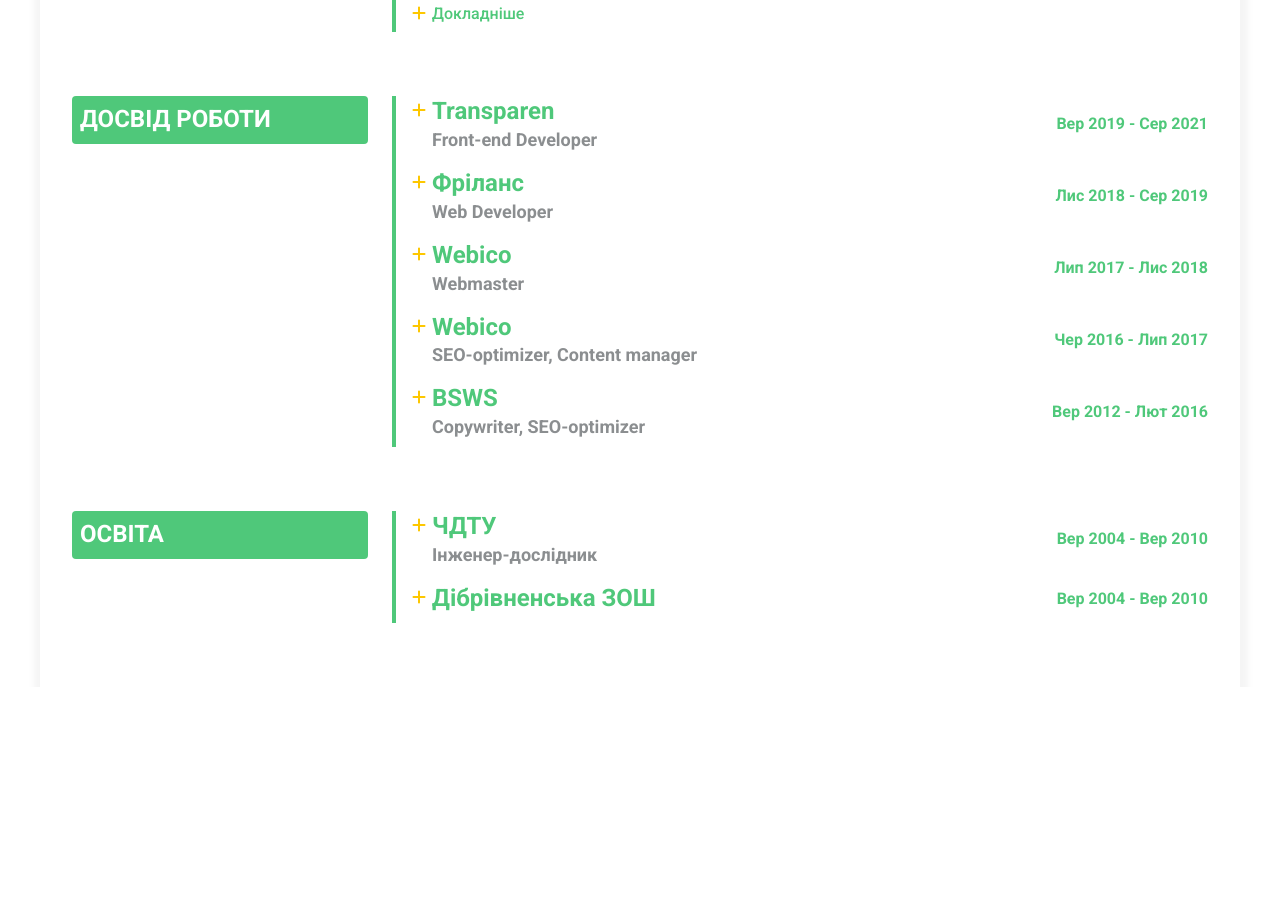
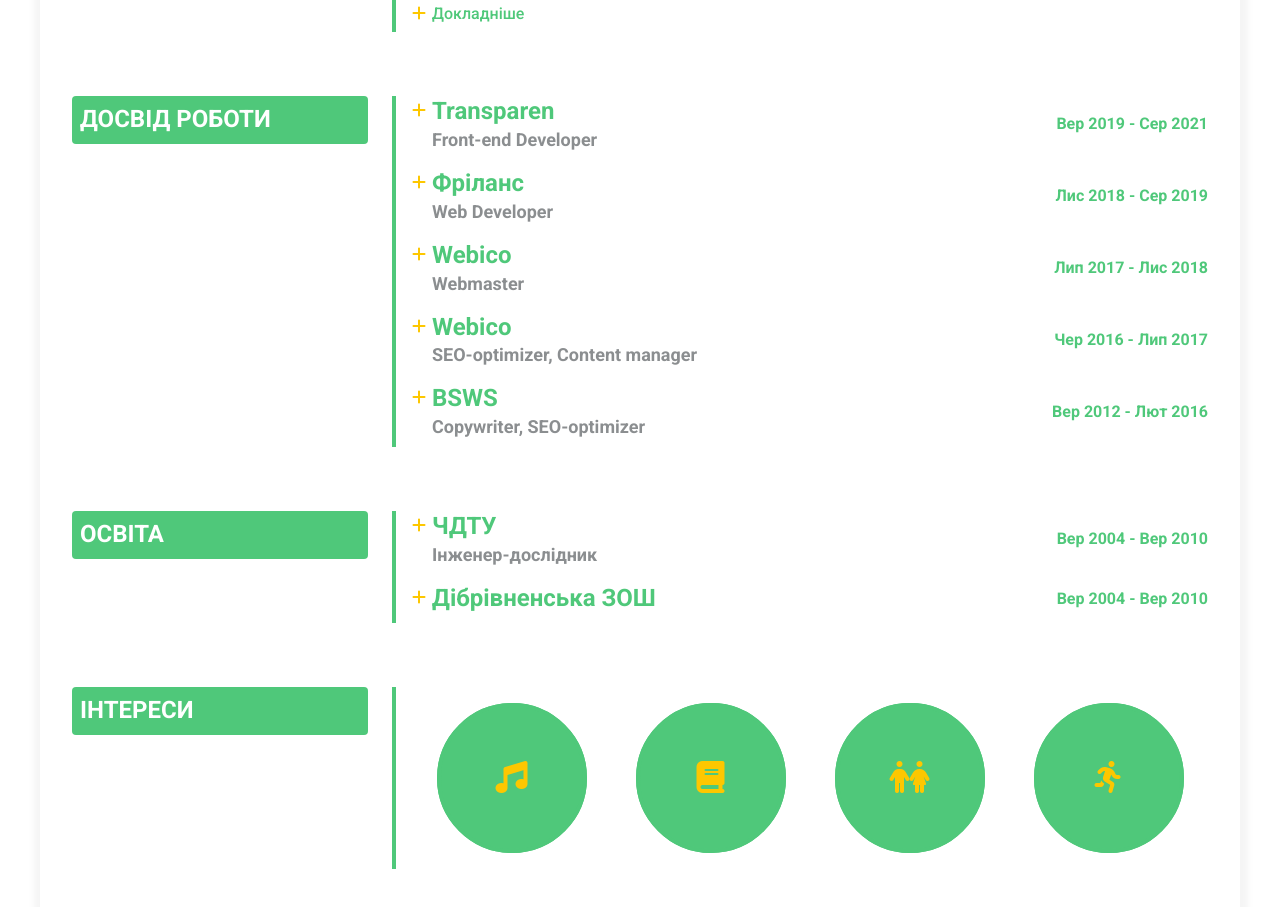
Before and after one commit to defender-8/homepage, a website: page index.html in a window 1280 px wide. Shown: the part 669-1576 px from the top of the page. Before the commit the page ends 1356 px from the top, so only its background shows below. Drawn offline with Linux system fonts and the light colour scheme.

Commit message:
Added interests block

```diff
--- a/index.html
+++ b/index.html
@@ -491,6 +491,55 @@
             </div>
           </div>
         </section>
+        <section class="section">
+          <div class="section-left">
+            <h2 class="section-title">Інтереси</h2>
+          </div>
+          <div class="section-right">
+            <div class="interests">
+              <div class="interests-item">
+                <div class="interests-item-title-outer">
+                  <span class="interests-item-title">Музика</span>
+                </div>
+                <div class="interests-item-cover">
+                  <div class="interests-item-icon">
+                    <i class="fas fa-music fa-2x"></i>
+                  </div>
+                </div>
+              </div>
+              <div class="interests-item">
+                <div class="interests-item-title-outer">
+                  <span class="interests-item-title">Книжки</span>
+                </div>
+                <div class="interests-item-cover">
+                  <div class="interests-item-icon">
+                  <i class="fas fa-book fa-2x"></i>
+                  </div>
+                </div>
+              </div>
+              <div class="interests-item">
+                <div class="interests-item-title-outer">
+                  <span class="interests-item-title">Психологія</span>
+                </div>
+                <div class="interests-item-cover">
+                  <div class="interests-item-icon">
+                    <i class="fas fa-male fa-2x"></i><i class="fas fa-female fa-2x"></i>
+                  </div>
+                </div>
+              </div>
+              <div class="interests-item">
+                <div class="interests-item-title-outer">
+                  <span class="interests-item-title">Спорт</span>
+                </div>
+                <div class="interests-item-cover">
+                  <div class="interests-item-icon">
+                  <i class="fas fa-running fa-2x"></i>
+                  </div>
+                </div>
+              </div>
+            </div>
+          </div>
+        </section>
       </main>
     </div>
     <script src="index.js"></script>
--- a/styles.css
+++ b/styles.css
@@ -57,7 +57,7 @@ p {
 /* -- Container */
 .container {
   max-width: 1200px;
-  margin: 32px auto 0;
+  margin: 32px auto 32px;
   padding: 0 32px 64px;
   box-shadow: 1px 1px 7px 7px #f5f5f5;
 }
@@ -256,6 +256,60 @@ p {
   font-size: 16px;
 }
 
+/* -- Interests */
+.interests {
+  display: flex;
+  justify-content: space-around;
+  flex-wrap: wrap;
+}
+
+.interests-item {
+  width: 150px;
+  height: 150px;
+  position: relative;
+  margin: 16px;
+}
+
+.interests-item-title-outer {
+  position: absolute;
+  width: 100%;
+  height: 100%;
+  border-radius: 50%;
+  border: 4px solid #4fc87a;
+}
+
+.interests-item-title {
+  position: absolute;
+  left: 50%;
+  top: 50%;
+  transform: translate(-50%, -50%);
+  color: #fdc700;
+  font-weight: 700;
+
+}
+
+.interests-item-cover {
+  position: absolute;
+  background-color: #4fc87a;
+  width: 100%;
+  height: 100%;
+  border-radius: 50%;
+  border: 4px solid #4fc87a;
+  transition: opacity .3s ease-in-out;
+}
+
+.interests-item:hover .interests-item-cover {
+  opacity: 0;
+}
+
+.interests-item-icon {
+  position: absolute;
+  left: 50%;
+  top: 50%;
+  transform: translate(-50%, -50%);
+  color: #fdc700;
+}
+
 @media screen and (min-width: 992px) {
   /* Components */
 
```
